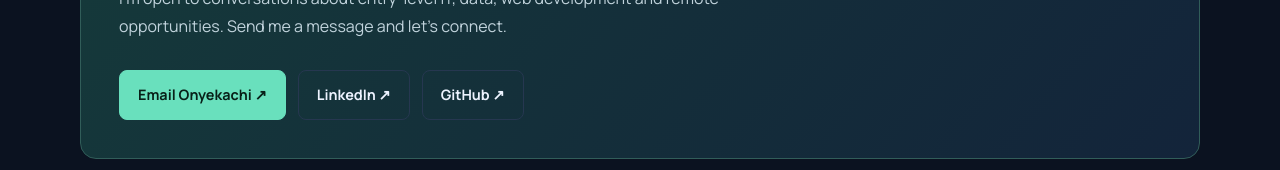
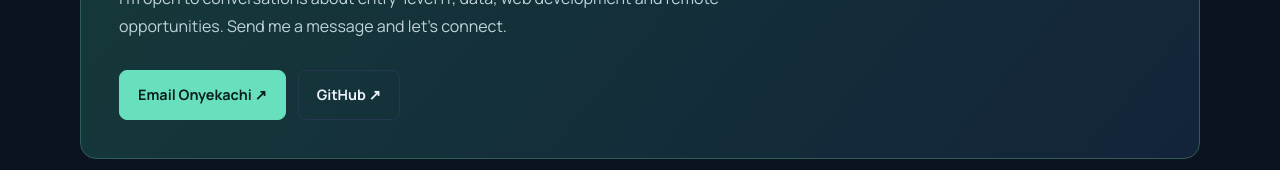
Before and after one commit to Kachike/Portfolio, a plain HTML site: page index.html in a window 1280 px wide. Shown: the part 5317-5487 px from the top of the page. Drawn offline with nearby package versions, Linux system fonts and the light colour scheme.

Commit message:
removed linkden
</a><a class="btn" href="https://www.linkedin.com/in/lead-ike-56318b331/" target="_blank" rel="noopener noreferrer">LinkedIn ↗

```diff
--- a/index.html
+++ b/index.html
@@ -162,7 +162,7 @@
         <div class="kicker">Have a project or opportunity?</div>
         <h2>Let's build something useful.</h2>
         <p>I'm open to conversations about entry-level IT, data, web development and remote opportunities. Send me a message and let's connect.</p>
-        <div class="actions"><a class="btn primary" href="mailto:kachike620@gmail.com">Email Onyekachi ↗</a><a class="btn" href="https://www.linkedin.com/in/lead-ike-56318b331/" target="_blank" rel="noopener noreferrer">LinkedIn ↗</a><a class="btn" href="https://github.com/Kachike" target="_blank" rel="noopener noreferrer">GitHub ↗</a></div>
+        <div class="actions"><a class="btn primary" href="mailto:kachike620@gmail.com">Email Onyekachi ↗</a><a class="btn" href="https://github.com/Kachike" target="_blank" rel="noopener noreferrer">GitHub ↗</a></div>
       </div>
     </section>
     <footer><span>© <span id="year"></span> Onyekachi Ike. Built with HTML, CSS & JavaScript.</span><div class="social"><a href="mailto:kachike620@gmail.com">Email</a><a href="https://github.com/Kachike" target="_blank" rel="noopener noreferrer">GitHub</a><a href="https://www.linkedin.com/in/lead-ike-56318b331/" target="_blank" rel="noopener noreferrer">LinkedIn</a></div></footer>
```
